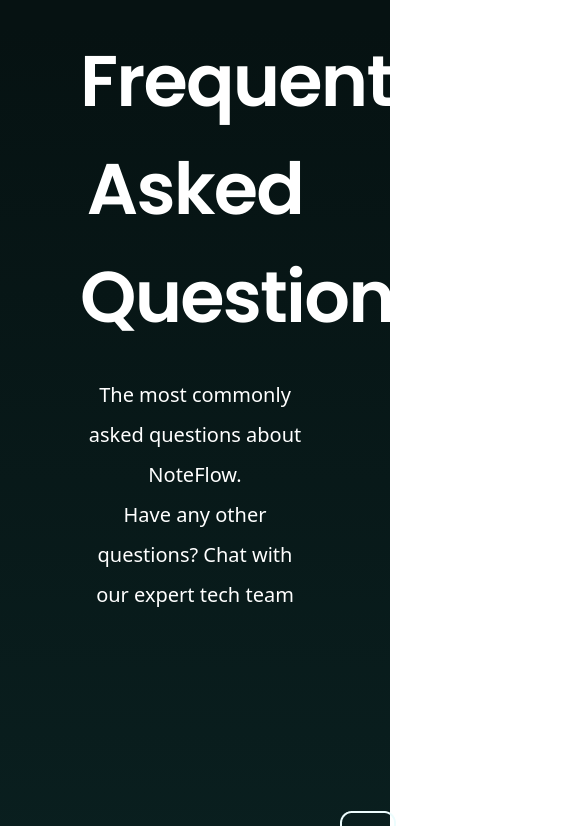
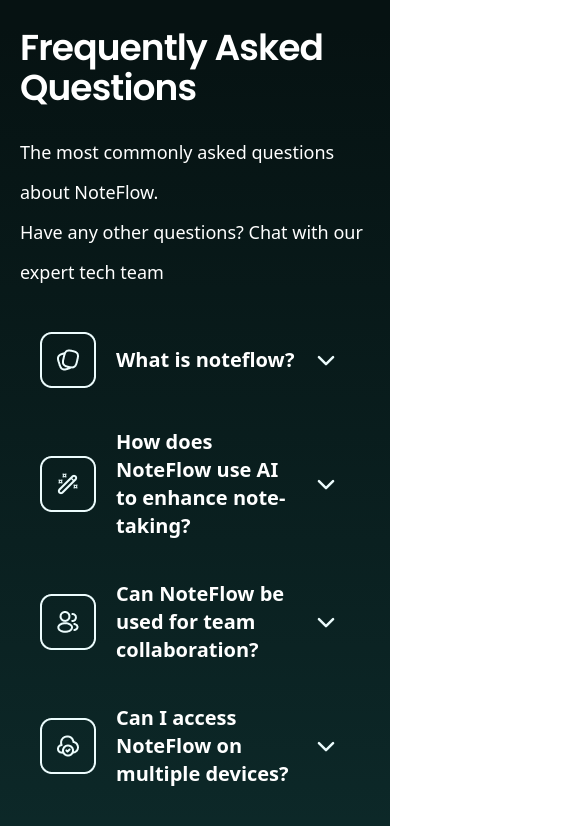
Before and after one commit to Himanshu-sharma05/SAAS-LANDING-PAGE-AI-NOTES, a React (Vite) app: page / in a window 390 px wide. Shown: the part 4400-5226 px from the top of the page, 585 px wide, since content can reach past the window. Built offline with nearby package versions, Linux system fonts and the light colour scheme.

Commit message:
FAQs Responsive

```diff
--- a/src/components/FAQs.jsx
+++ b/src/components/FAQs.jsx
@@ -3,15 +3,15 @@
 
 function FAQs() {
   return (
-    <div className='h-full flex flex-col justify-center px-20 text-white bg-linear-to-b from-[#061212] to-[#0E2E2E] pb-30'>
-        <div className="heading text-center text-[8.5vh] tracking-tight font-[Poppins] font-semibold">
+    <div className='h-full flex flex-col justify-center px-5 md:px-20 text-white bg-linear-to-b from-[#061212] to-[#0E2E2E] pb-30'>
+        <div className="heading  md:text-center text-4xl md:text-[8.5vh] tracking-tight font-[Poppins] font-semibold">
             Frequently Asked Questions
         </div>
-        <div className="subheading text-center text-xl leading-[40px] mt-6">
+        <div className="subheading md:text-center text-lg md:text-xl leading-[40px] mt-6">
         <p>The most commonly asked questions about NoteFlow.</p>
         <p>Have any other questions? Chat with our expert tech team</p>
         </div>
-        <div className='flex gap-3 mt-8 mx-110 mb-30'>
+        <div className='hidden md:flex md:flex-row gap-3 md:mt-8 md:mx-110 mb-30'>
             <Button1 text={"General"} />
             <Button1 text={"Pricing"} />
             <Button1 text={"Features"} />
@@ -19,7 +19,7 @@
 
         </div>
 
-        <div className='mx-auto flex gap-5 flex-col px-5 w-full h-full'>
+        <div className='mx-auto mt-10 md:mt-0 flex gap-5 flex-col px-5 w-full h-full'>
             <Question question={"What is noteflow?"} index={1} icon={"/Images/Note.png"} answer={"NoteFlow is an AI-powered note-taking application designed to help individuals and teams organize, manage, and retrieve notes effortlessly."} />
             <Question question={"How does NoteFlow use AI to enhance note-taking?"} index={2} icon={"/Images/magicicon.png"} answer={"NoteFlow is an AI-powered note-taking application designed to help individuals and teams organize, manage, and retrieve notes effortlessly."} />
             <Question question={"Can NoteFlow be used for team collaboration?"} index={3} icon={"/Images/Socialicon.png"} answer={"NoteFlow is an AI-powered note-taking application designed to help individuals and teams organize, manage, and retrieve notes effortlessly."} />
@@ -51,7 +51,7 @@
 
     }
     return(<div>
-    <div onClick={handleAnswer} className='flex justify-between w-full px-60 items-center hover:cursor-pointer'>
+    <div onClick={handleAnswer} className='flex justify-between md:w-full md:px-60 items-center hover:cursor-pointer'>
         <div className='flex gap-5 items-center'>
             <img src = {icon} alt="" />
             <div className='text-xl font-semibold font-Poppins'>{question}</div>
@@ -69,7 +69,7 @@
 
         </div>
     </div>
-    <div className = {"text-gray-300 max-h-0 overflow-hidden transition-all duration-2000 ease-in-out px-80 mt-5 " + `${" answer"+ index}`}  >
+    <div className = {"text-gray-300 max-h-0 overflow-hidden transition-all duration-2000 ease-in-out md:px-80 mt-5 " + `${" answer"+ index}`}  >
         {answer}
     </div>
     </div>)
```
